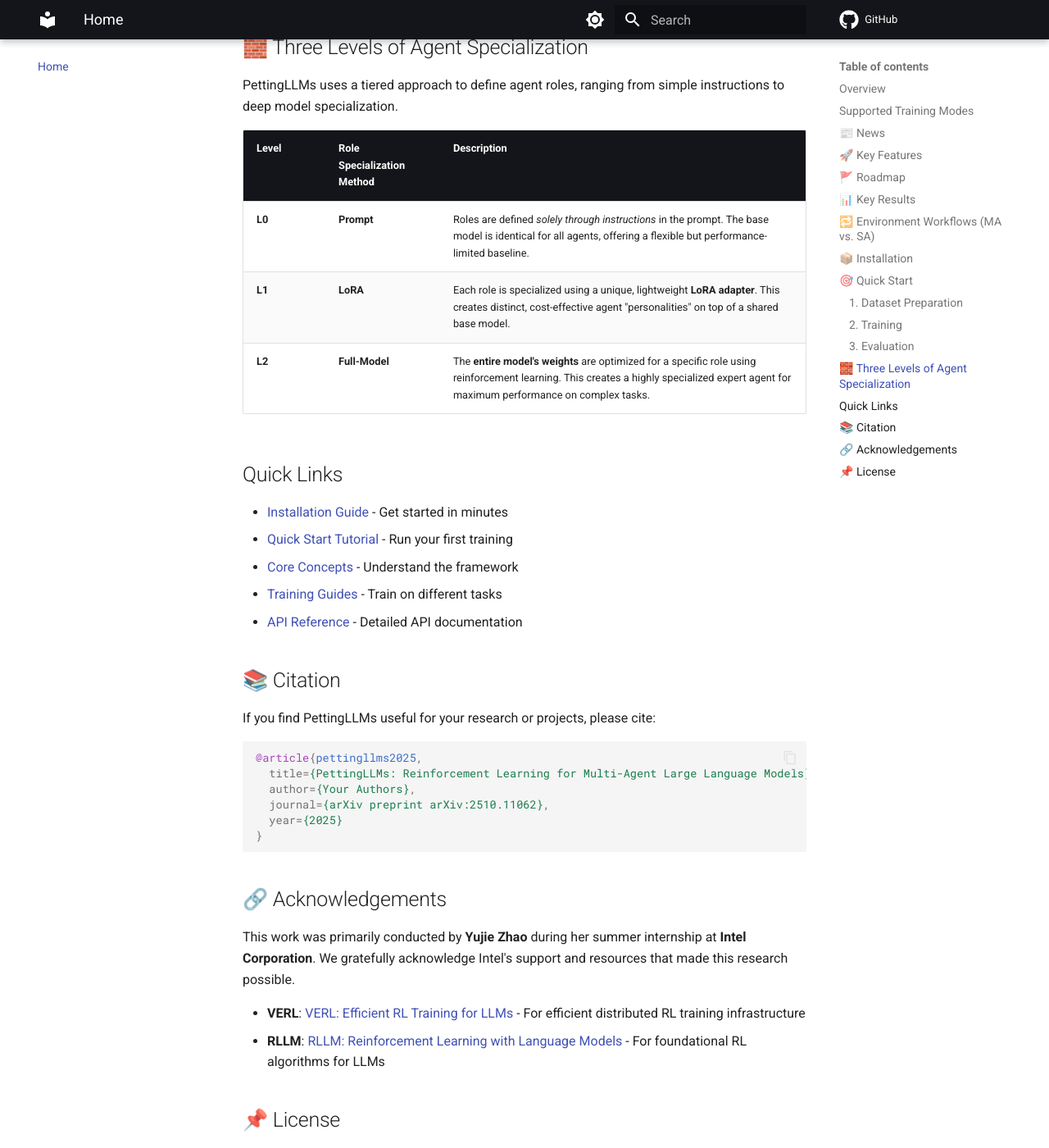
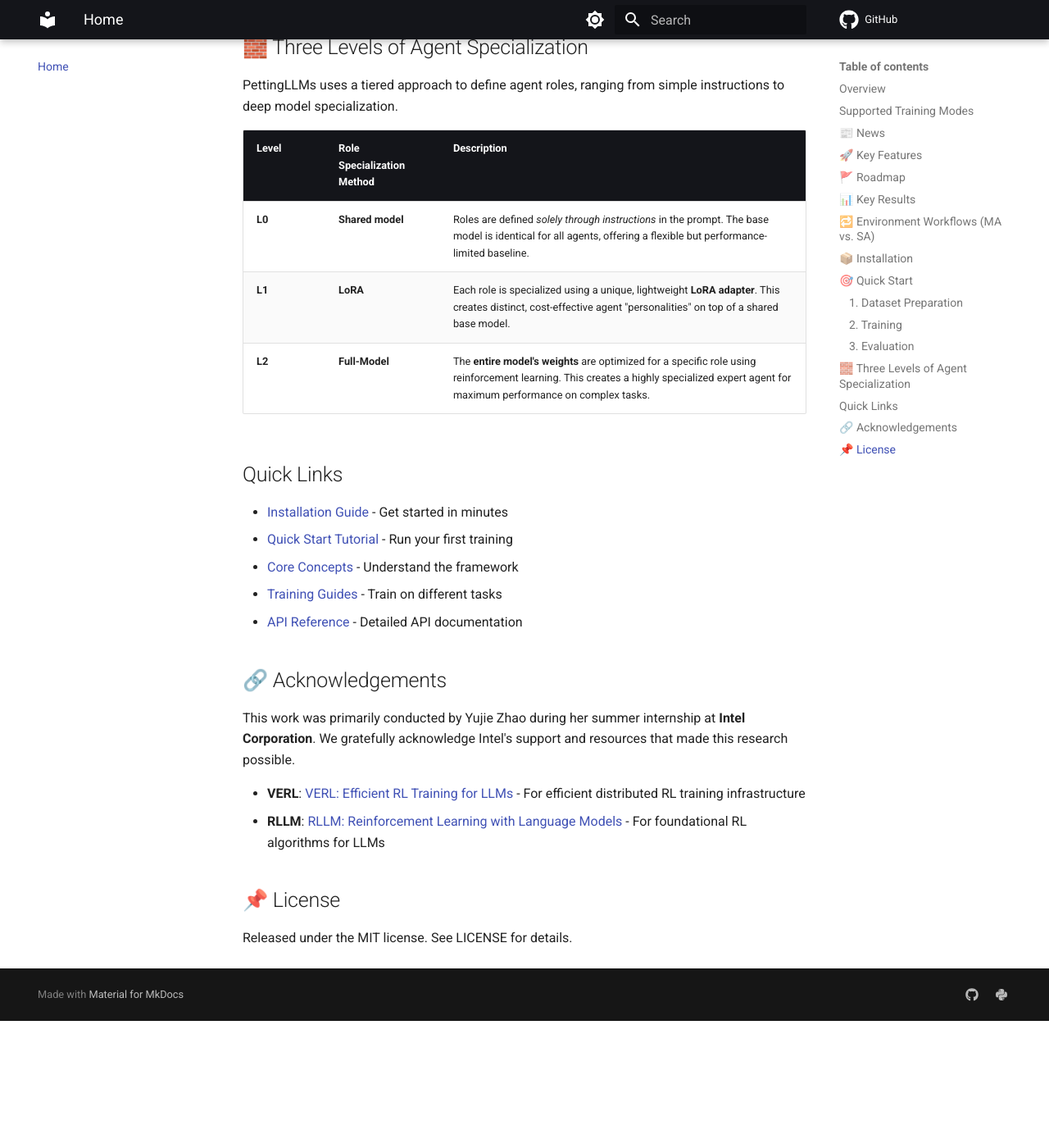
Before and after one commit to Nzy189/Metaagent, an MkDocs documentation site: the page built from docs/index.md, in a window 1280 px wide and 1400 px high, scrolled down 4368 px. Shown: the whole window at 82% size. Built offline with MkDocs 1.6.1 and Material for MkDocs 9.7.7, drawn with Linux system fonts in a browser that asks for light colours; comment, search, counter and statistics services are not loaded; after the commit the page ends 5613 px from its top, so only the background shows below that.

Commit message:
revise  Role Specialization Method

````diff
--- a/docs/index.md
+++ b/docs/index.md
@@ -132,7 +132,7 @@ PettingLLMs uses a tiered approach to define agent roles, ranging from simple in
 
 | Level | Role Specialization Method | Description |
 | :--- | :--- | :--- |
-| **L0** | **Prompt** | Roles are defined *solely through instructions* in the prompt. The base model is identical for all agents, offering a flexible but performance-limited baseline. |
+| **L0** | **Shared model** | Roles are defined *solely through instructions* in the prompt. The base model is identical for all agents, offering a flexible but performance-limited baseline. |
 | **L1** | **LoRA** | Each role is specialized using a unique, lightweight **LoRA adapter**. This creates distinct, cost-effective agent "personalities" on top of a shared base model. |
 | **L2** | **Full-Model** | The **entire model's weights** are optimized for a specific role using reinforcement learning. This creates a highly specialized expert agent for maximum performance on complex tasks. |
 
@@ -144,22 +144,11 @@ PettingLLMs uses a tiered approach to define agent roles, ranging from simple in
 - [Training Guides](training/overview.md) - Train on different tasks
 - [API Reference](api/index.md) - Detailed API documentation
 
-## 📚 Citation
 
-If you find PettingLLMs useful for your research or projects, please cite:
-
-```bibtex
-@article{pettingllms2025,
-  title={PettingLLMs: Reinforcement Learning for Multi-Agent Large Language Models},
-  author={Your Authors},
-  journal={arXiv preprint arXiv:2510.11062},
-  year={2025}
-}
-```
 
 ## 🔗 Acknowledgements
 
-This work was primarily conducted by **Yujie Zhao** during her summer internship at **Intel Corporation**. We gratefully acknowledge Intel's support and resources that made this research possible.
+This work was primarily conducted by Yujie Zhao during her summer internship at **Intel Corporation**. We gratefully acknowledge Intel's support and resources that made this research possible.
 
 - **VERL**: [VERL: Efficient RL Training for LLMs](https://github.com/volcengine/verl) - For efficient distributed RL training infrastructure
 - **RLLM**: [RLLM: Reinforcement Learning with Language Models](https://github.com/mukobi/rllm) - For foundational RL algorithms for LLMs
````
Also changed, not shown: README.md (+3 -3 lines), 1 other file.
